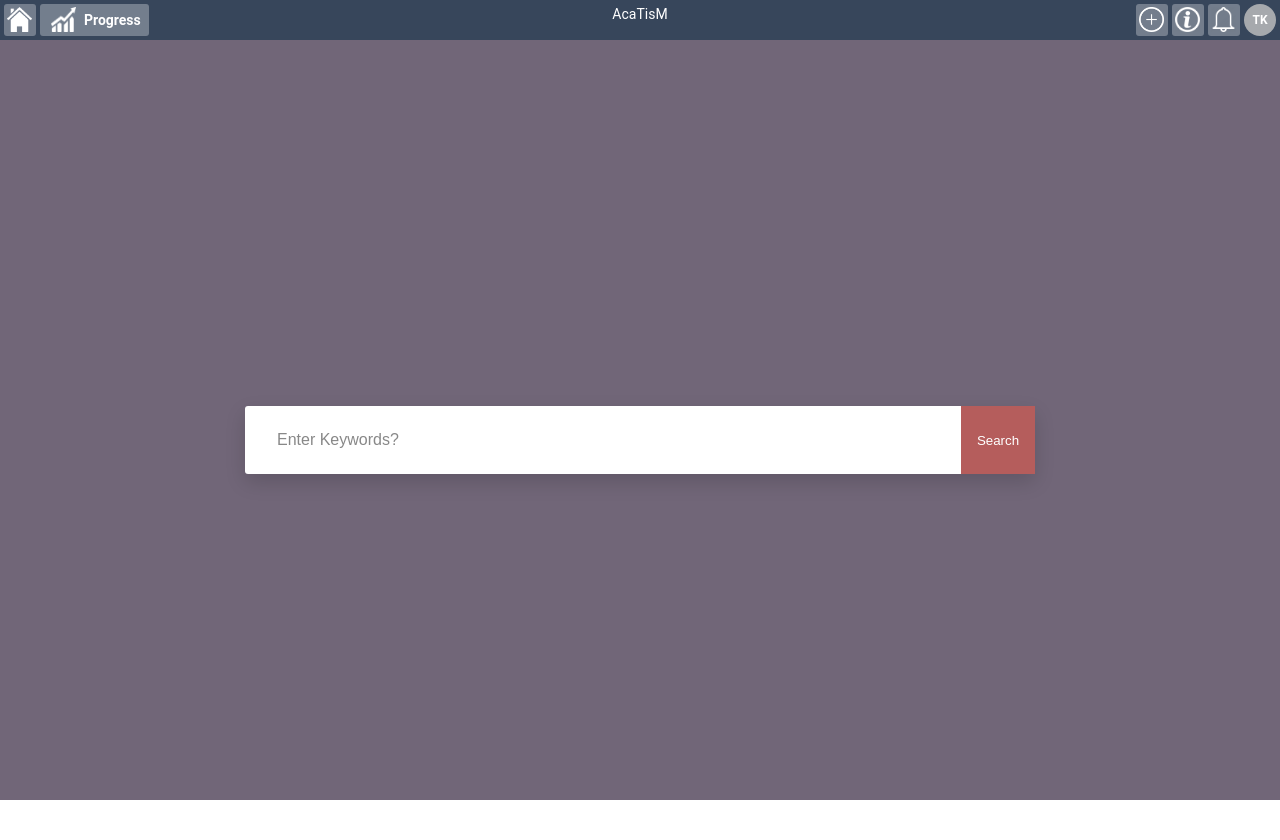
After one commit to KetanoTinca/TW, a PHP site: page /views/search.html in a window 1280 px wide. The commit adds this page. Run offline with PHP 8.4, Linux system fonts and the light colour scheme.

Commit message:
added search page

```diff
--- /dev/null
+++ b/CSS/search.css
@@ -0,0 +1,296 @@
+@media only screen and (max-width: 750px) {
+    .header-btn.header-boards {
+        padding: 0 !important;
+    }
+    .header-btn.open-search-btn {
+        display: none;
+    }
+    .header-btn-text {
+        display: none;
+    }
+    .header-info {
+        display: none !important;
+    }
+    #header .header-search {
+        display: none;
+    }
+}
+
+body {
+    margin: 0;
+    font-family: 'Roboto';
+    font-size: 14px;
+    line-height: 1.3em;
+}
+
+a {
+    cursor: pointer;
+    text-decoration: none;
+    color: #17394d;
+}
+
+.ui {
+    height: 100vh;
+    display: grid;
+    grid-template-rows: 40px 50px 1fr;
+    background-color: #716678;
+    color: #eee;
+}
+
+#header {
+    background-color: #37465b;
+    overflow: hidden;
+    padding: 4px;
+    z-index: 10;
+    box-sizing: unset;
+}
+
+#header,
+.header-btn {
+    height: 32px;
+    position: relative;
+}
+
+.header-logo {
+    bottom: 0;
+    display: block;
+    height: 30px;
+    left: 50%;
+    margin-left: -40px;
+    position: absolute;
+    top: 5px;
+    width: 80px;
+    text-align: center;
+    color: #ffffff;
+    z-index: 2;
+}
+
+.header-btn {
+    background: hsla(0, 0%, 100%, .3);
+    border-radius: 3px;
+    color: #fff;
+    display: block;
+    float: left;
+    font-weight: 700;
+    line-height: 32px;
+    margin-right: 4px;
+    min-width: 32px;
+    padding: 0
+}
+
+.header-btn.header-boards {
+    padding-left: 26px;
+}
+
+.header-btn.header-notifications {
+    width: 32px;
+}
+
+.header-btn.header-avatar {
+    background-color: #a6a9ad;
+    border-radius: 25em;
+}
+
+.header-btn-text {
+    padding: 0 8px;
+    margin-left: 10px;
+}
+
+.header-btn-icon {
+    position: absolute;
+    top: 10%;
+    left: 10%;
+    height: 25px;
+    width: 25px;
+}
+
+.open-search-btn {
+    display: none;
+}
+
+.header-user {
+    position: absolute;
+    top: 4px;
+    right: 0;
+}
+
+.header-search {
+    display: none;
+    float: left;
+    margin: 0 8px 0 0;
+    position: relative;
+    z-index: 1;
+}
+
+input[type=text].header-search-input {
+    background-color: hsla(0, 0%, 100%, .3);
+    border-radius: 3px;
+    border: none;
+    box-shadow: none;
+    color: hsla(0, 0%, 100%, .5);
+    float: left;
+    font-size: 13px;
+    height: 32px;
+    margin: 0;
+    min-height: 32px;
+    padding-right: 32px;
+    padding-left: 8px;
+    padding-top: 0px;
+    padding-bottom: 0px;
+    line-height: 19px;
+    width: 150px;
+    z-index: 1;
+}
+
+.header-search-icon {
+    cursor: pointer;
+    position: absolute;
+    right: 15%;
+    top: 10%;
+    transition: background 85ms, color 85ms;
+    z-index: 2;
+}
+
+.member-initials {
+    display: block;
+    font-size: 12px;
+    font-weight: 700;
+    height: 32px;
+    left: 0;
+    line-height: 32px;
+    overflow: hidden;
+    position: absolute;
+    text-align: center;
+    top: 0;
+    width: 100%;
+}
+
+.s003 {
+    min-height: 100vh;
+    display: -ms-flexbox;
+    display: flex;
+    -ms-flex-pack: center;
+    justify-content: center;
+    -ms-flex-align: center;
+    align-items: center;
+    font-family: 'Poppins', sans-serif;
+    background-size: cover;
+    background-position: center center;
+    padding: 15px;
+}
+
+.s003 form {
+    width: 100%;
+    max-width: 790px;
+    margin-bottom: 0;
+}
+
+.s003 form .inner-form {
+    background: #fff;
+    display: -ms-flexbox;
+    display: flex;
+    width: 100%;
+    -ms-flex-pack: justify;
+    justify-content: space-between;
+    -ms-flex-align: center;
+    align-items: center;
+    box-shadow: 0px 8px 20px 0px rgba(0, 0, 0, 0.15);
+    border-radius: 3px;
+}
+
+.s003 form .inner-form .input-field {
+    height: 68px;
+}
+
+.s003 form .inner-form .input-field input {
+    height: 100%;
+    background: transparent;
+    border: 0;
+    display: block;
+    width: 100%;
+    padding: 10px 32px;
+    font-size: 16px;
+    color: #555;
+}
+
+.s003 form .inner-form .input-field input:-moz-placeholder {
+    color: #888;
+    font-size: 16px;
+}
+
+.s003 form .inner-form .input-field input::-webkit-input-placeholder {
+    color: #888;
+    font-size: 16px;
+}
+
+.s003 form .inner-form .input-field input:hover,
+.s003 form .inner-form .input-field input:focus {
+    box-shadow: none;
+    outline: 0;
+    border-color: #fff;
+}
+
+.s003 form .inner-form .input-field.second-wrap {
+    -ms-flex-positive: 1;
+    flex-grow: 1;
+}
+
+.s003 form .inner-form .input-field.third-wrap {
+    width: 74px;
+}
+
+.s003 form .inner-form .input-field.third-wrap .btn-search {
+    height: 100%;
+    width: 100%;
+    white-space: nowrap;
+    color: #fff;
+    border: 0;
+    cursor: pointer;
+    background: #b55d5c;
+    transition: all .2s ease-out, color .2s ease-out;
+}
+
+.s003 form .inner-form .input-field.third-wrap .btn-search:hover {
+    background: #b55d5c;
+}
+
+.s003 form .inner-form .input-field.third-wrap .btn-search:focus {
+    outline: 0;
+    box-shadow: none;
+}
+
+@media screen and (max-width: 992px) {
+    .s003 form .inner-form .input-field {
+        height: 50px;
+    }
+}
+
+@media screen and (max-width: 767px) {
+    .s003 form .inner-form {
+        -ms-flex-wrap: wrap;
+        flex-wrap: wrap;
+        padding: 20px;
+    }
+    .s003 form .inner-form .input-field {
+        margin-bottom: 20px;
+        border-bottom: 1px solid rgba(0, 0, 0, 0.1);
+    }
+    .s003 form .inner-form .input-field input {
+        padding: 10px 15px;
+    }
+    .s003 form .inner-form .input-field.second-wrap {
+        width: 100%;
+        margin-bottom: 30px;
+    }
+    .s003 form .inner-form .input-field.second-wrap input {
+        border: 1px solid rgba(255, 255, 255, 0.3);
+    }
+    .s003 form .inner-form .input-field.third-wrap {
+        margin-bottom: 0;
+        width: 100%;
+    }
+}
+
+* {
+    box-sizing: border-box;
+}
--- /dev/null
+++ b/views/search.html
@@ -0,0 +1,80 @@
+<!DOCTYPE html>
+<html>
+
+<head>
+    <meta charset="utf-8">
+    <meta http-equiv="X-UA-Compatible" content="IE=edge">
+    <title>Page Title</title>
+    <meta name="viewport" content="width=device-width, initial-scale=1">
+    <link rel="stylesheet" type="text/css" media="screen" href="../CSS/search.css">
+    <script src="main.js"></script>
+</head>
+
+<body>
+    <div class="ui">
+        <nav id="header">
+            <a class="header-logo" aria-label="AcaTisM Home">AcaTisM</a>
+            <div class="header-back-button">
+                <a class="header-btn" href="./view-profs.html" aria-label="Back to home">
+                    <img class="header-btn-icon" src="../img/home.png" alt="H">
+                </a>
+            </div>
+            <div class="header-boards-button">
+                <a class="header-btn header-boards" href="./progress.html" aria-label="Boards">
+
+                    <img class="header-btn-icon" src="../img/progres.png" alt="P">
+
+                    <span class="header-btn-text">Progress</span>
+
+                </a>
+            </div>
+            <div>
+
+                <a class="header-btn open-search-btn" href="./search.html" title="Search for projects">
+                    <img class="header-btn-icon" src="../img/search.png" alt="S">
+                </a>
+                <div class="header-search">
+                    <input class="header-search-input focus" type="text">
+                    <span class="header-search-icon icon-lg icon-search light">
+                        <img class="header-btn-icon" src="../img/search.png" alt="S">
+
+                    </span>
+
+                </div>
+            </div>
+            <div class="header-user">
+                <a class="header-btn" href="./create.html" title="Create a project">
+                    <img class="header-btn-icon" src="../img/plus.png" alt="+">
+                </a>
+                <a class="header-btn header-info" aria-label="Open info menu">
+                    <img class="header-btn-icon" src="../img/info.png" alt="i">
+                </a>
+                <a class="header-btn header-notifications other-notifications" href="#" aria-label="Notifications">
+                    <img class="header-btn-icon" src="../img/notification.png" alt="N">
+                </a>
+                <a class="header-btn header-avatar js-open-header-member-menu" href="#" aria-label="Open Member Menu">
+
+                    <span class="member-initials" title="Tinca Ketano (tincaketano)">TK</span>
+                </a>
+            </div>
+        </nav>
+        <div class="s003">
+            <form>
+              <div class="inner-form">
+
+                <div class="input-field second-wrap">
+                  <input id="search" type="text" placeholder="Enter Keywords?" />
+                </div>
+                <div class="input-field third-wrap">
+                  <button class="btn-search" type="button">
+                    Search
+                  </button>
+                </div>
+              </div>
+            </form>
+          </div>
+    </div>
+
+</body>
+
+</html>
```
Also changed, not shown: CSS/progress.css (+0 -11 lines).
